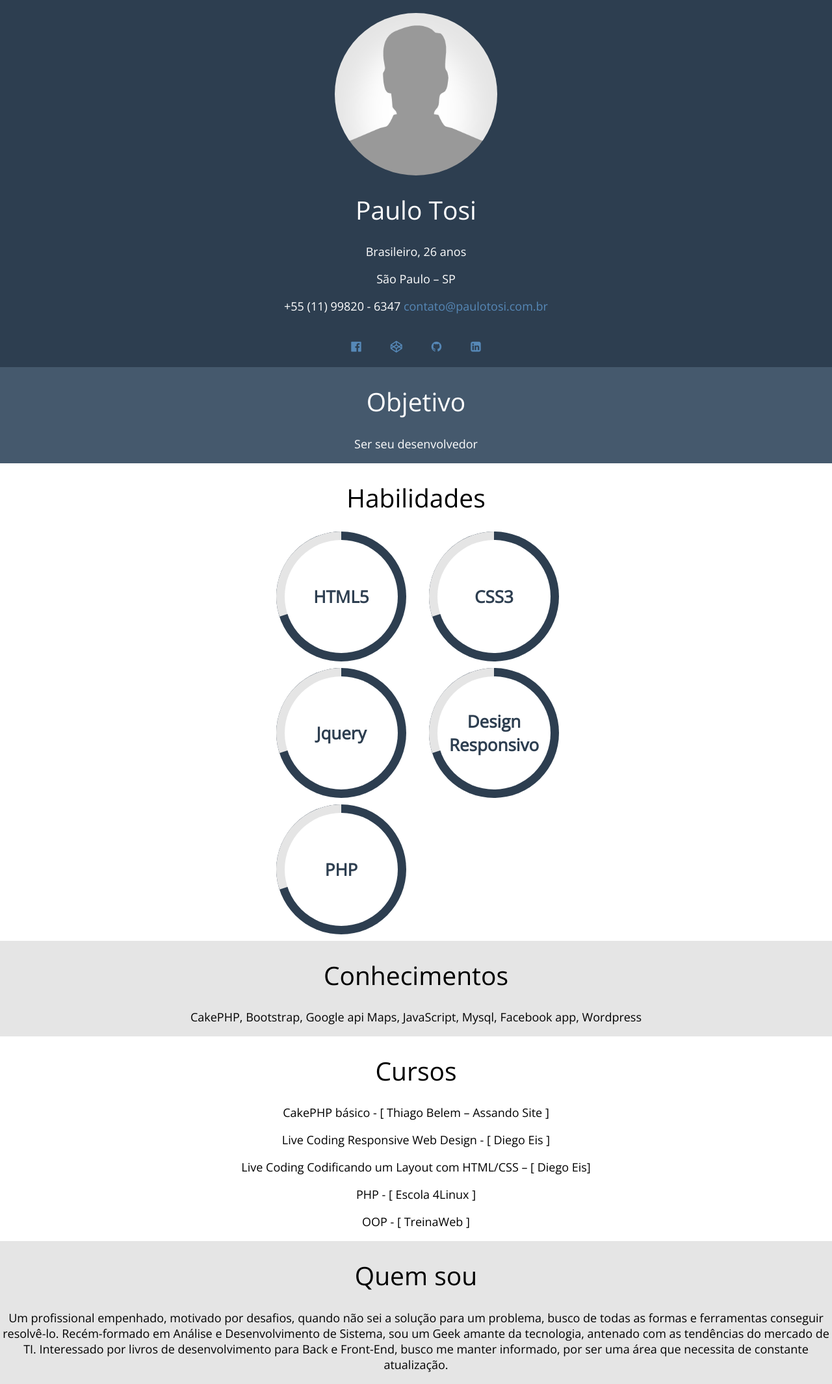
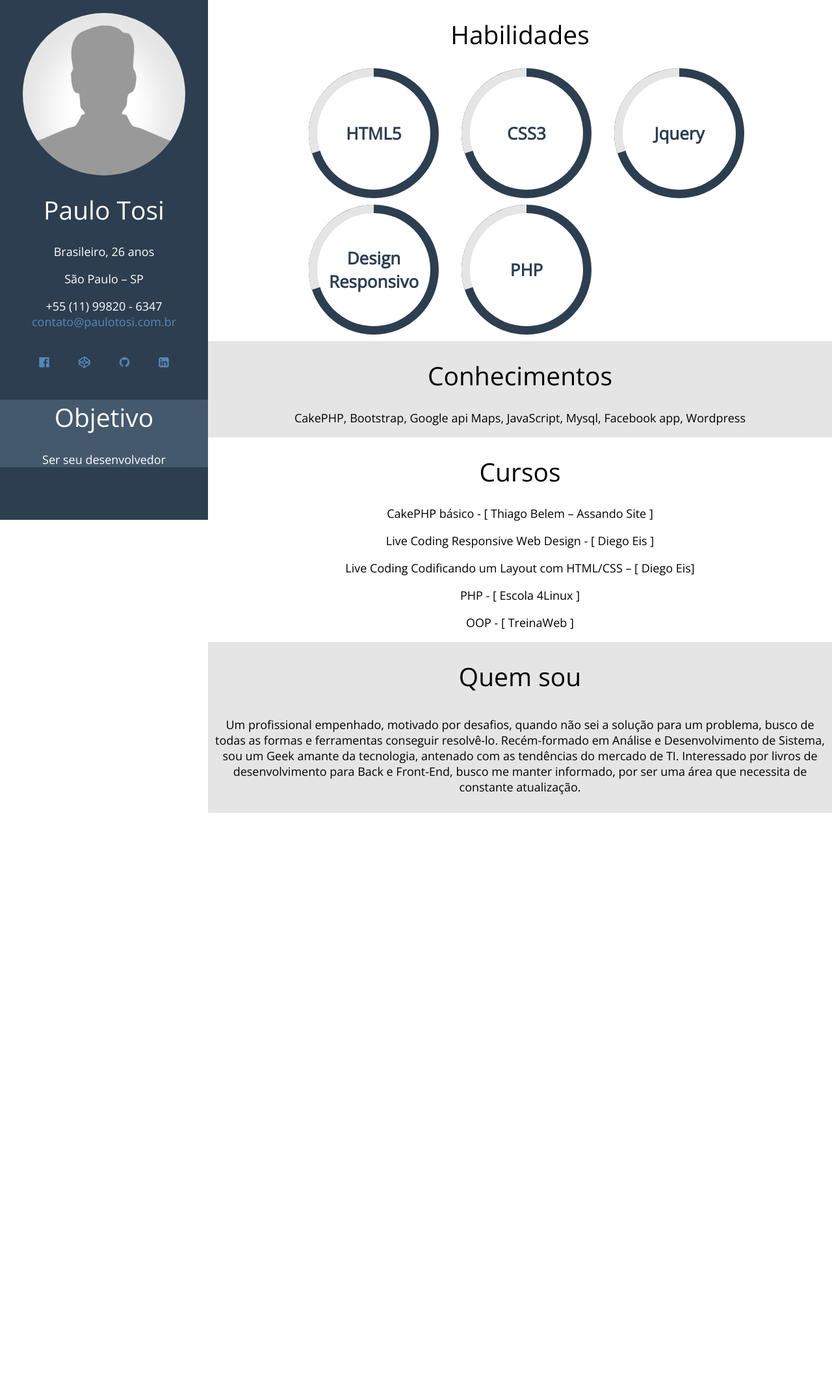
Before and after one commit to tosipaulo/tosipaulo.github.io, a PHP site: page / in a window 1280 px wide. Shown: the whole page at 65% size. After the commit the page ends 1251 px from the top, so only its background shows below. Run offline with PHP 8.4, Linux system fonts and the light colour scheme; some libraries are stand-ins or nearby versions.

Commit message:
Criação estrutura Desktop

```diff
--- a/css/style.css
+++ b/css/style.css
@@ -89,6 +89,10 @@ embed {
   padding:20px;
   margin: 0;
   color:#5688B7;
+}
+
+.sidebar-obj {
+  display: none;
 }
 
 
@@ -184,7 +188,9 @@ embed {
   background-color: #E5E5E5;
 }
 
-
+.who-am > .font-subTitle {
+  padding: 10px;
+}
 
 
 @media (min-width: 445px) and (orientation:landscape) {
@@ -199,3 +205,40 @@ embed {
     float: left;
   }
 }
+
+@media (min-width:800px) {
+
+  html, body { height: 100%;}
+
+  .container {
+    max-width: 100%;
+    margin: 0 auto;
+  }
+
+  .profile {
+    position: fixed;
+    max-width: 25%;
+    height: 100%;                        /* para falta de suporte */
+
+  }
+
+  .sidebar-obj {
+    display: block;
+    background-color: #45596d;
+  }
+
+  .objective {
+    display: none;
+  }
+
+  .section {
+    display: block;
+    float: right;
+    max-width: 75%;
+  }
+
+   .skill {
+    max-width: 75%;
+  }
+
+}
--- a/index.html
+++ b/index.html
@@ -51,6 +51,14 @@
 					<li><a href=""><i class="fa fa-github"></i></a></li>
 					<li><a href=""><i class="fa fa-linkedin-square"></i></a></li>
 				</ul>
+
+			</div>
+
+			<!--sidebar-obj -->
+			<div class="sidebar-obj">
+
+				<h1 class="font-title">Objetivo</h1>
+				<p class="font-subTitle">Ser seu desenvolvedor</p>
 
 			</div>
 
--- a/js/main.js
+++ b/js/main.js
@@ -1,6 +1,4 @@
 $(document).ready(function() {
-	var yPos = $(window);
-	console.log(yPos);
 
 	var $ppc = $('.progress-pie-chart'),
     percent = parseInt($ppc.data('percent')),
```
